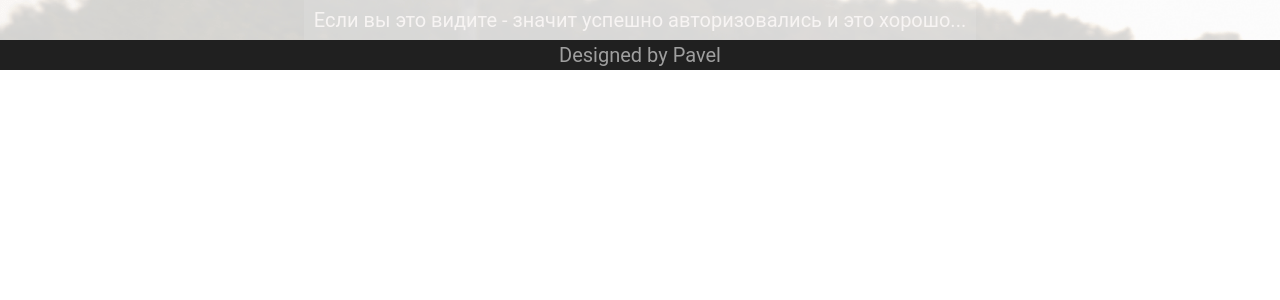
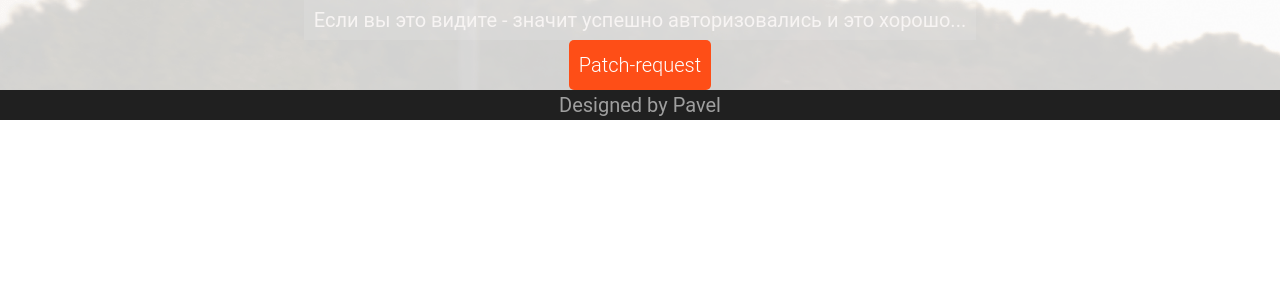
Before and after one commit to Safonovdv91/web_gymkhana_bot_server, a FastAPI app: template src/frontend/templates/getusers.html in a window 1280 px wide. Shown: the part 61-361 px from the top of the page. Run offline with FastAPI, Linux system fonts and the light colour scheme; the template is opened without the code that fills it, so the values that code supplies are empty; parts of the project's set-up code (start-up, migrations or seed data) failed here and were passed over.

Commit message:
add PATCH button
добавил кнопку в getusers
сделал заготовку патч запроса в getusers.js
несколько правок в base

```diff
--- a/src/frontend/static/css/getusers.css
+++ b/src/frontend/static/css/getusers.css
@@ -281,12 +281,33 @@ h2.text {
     align-self: center;
 }
 
-input {
+.check-box input {
     accent-color: #FE4E17;
 }
 
 .title {
     justify-self: start;
+}
+
+.patch-button input {
+    margin: 0px auto;
+    display: block;
+    font-weight: 350;
+    font-size: 20px;
+    color: white;
+    border-radius: 5px;
+    background: #FE4E17;
+    cursor: pointer;
+    height: 50px;
+    padding: 10px;
+}
+
+.patch-button input:hover {
+    background-color: rgb(0, 110, 255);
+}
+
+a.patch-button input {
+    text-decoration: none;
 }
 
 footer {
--- a/src/frontend/templates/base.html
+++ b/src/frontend/templates/base.html
@@ -27,5 +27,15 @@
     <div id="content">
         {% block content %}{% endblock %}
     </div>
+    <footer class="footer" role="contentinfo">
+        <div class="container-footer">
+            <p class="footer__title">
+                Designed by Pavel
+            </p>
+        </div>
+    </footer>
+    <noscript>Turn on JS</noscript>
+    <script src="/static/js/app-const.js"></script>
+    <script src="/static/js/login.js"></script>
 </body>
 </html>
--- a/src/frontend/templates/getusers.html
+++ b/src/frontend/templates/getusers.html
@@ -1,3 +1,4 @@
+
 {% extends "base.html" %}
 
 {% block head %}
@@ -77,14 +78,10 @@
                     </div>
                     {% endfor %}
                 </div>
+                <div class="patch-button">
+                    <input type="submit" name="submit" value="Patch-request" class="button">
+                </div>
             </div>
         </main>
-        <footer class="footer" role="contentinfo">
-            <div class="container-footer">
-                <p class="footer__title">
-                    Designed by Pavel
-                </p>
-            </div>
-        </footer>
+{% endblock %}
     </div>
-{% endblock %}
```
Also changed, not shown: src/frontend/static/js/getusers.js (added, +22 -0 lines), 1 other file.
